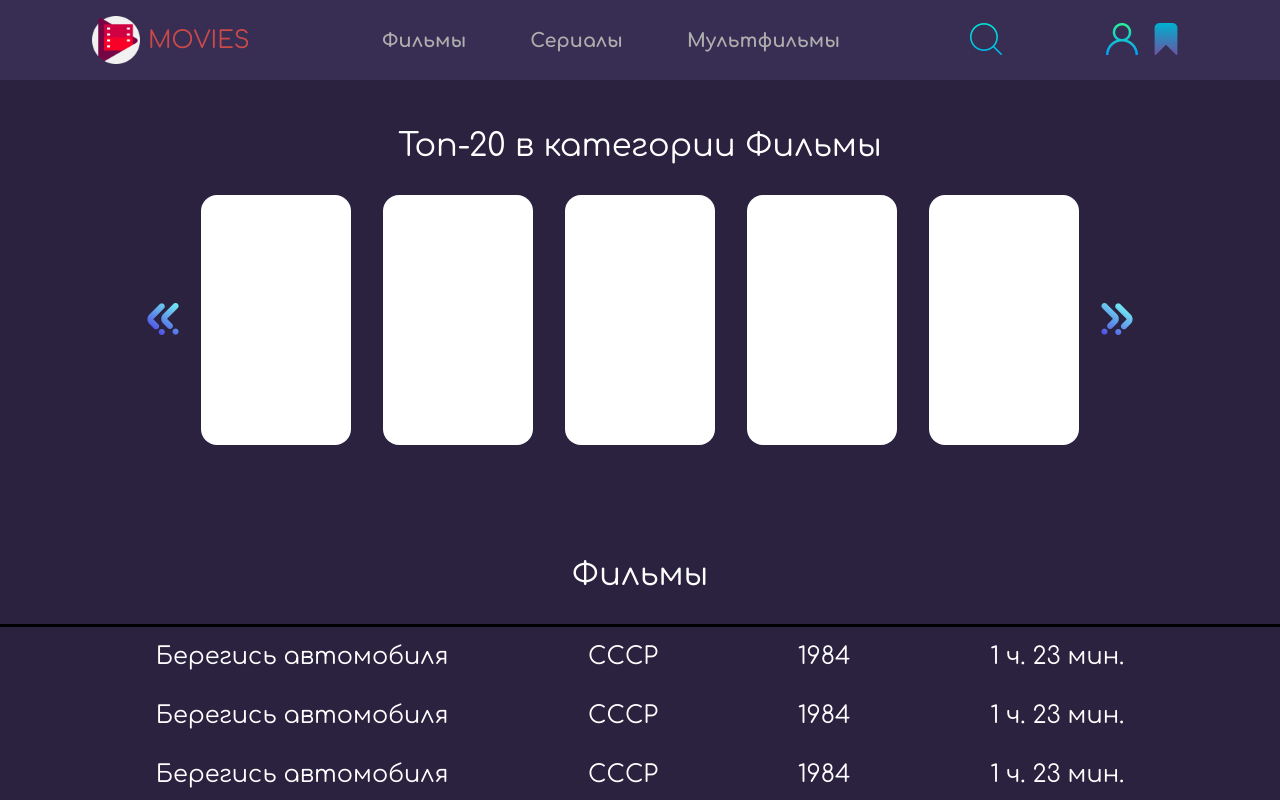
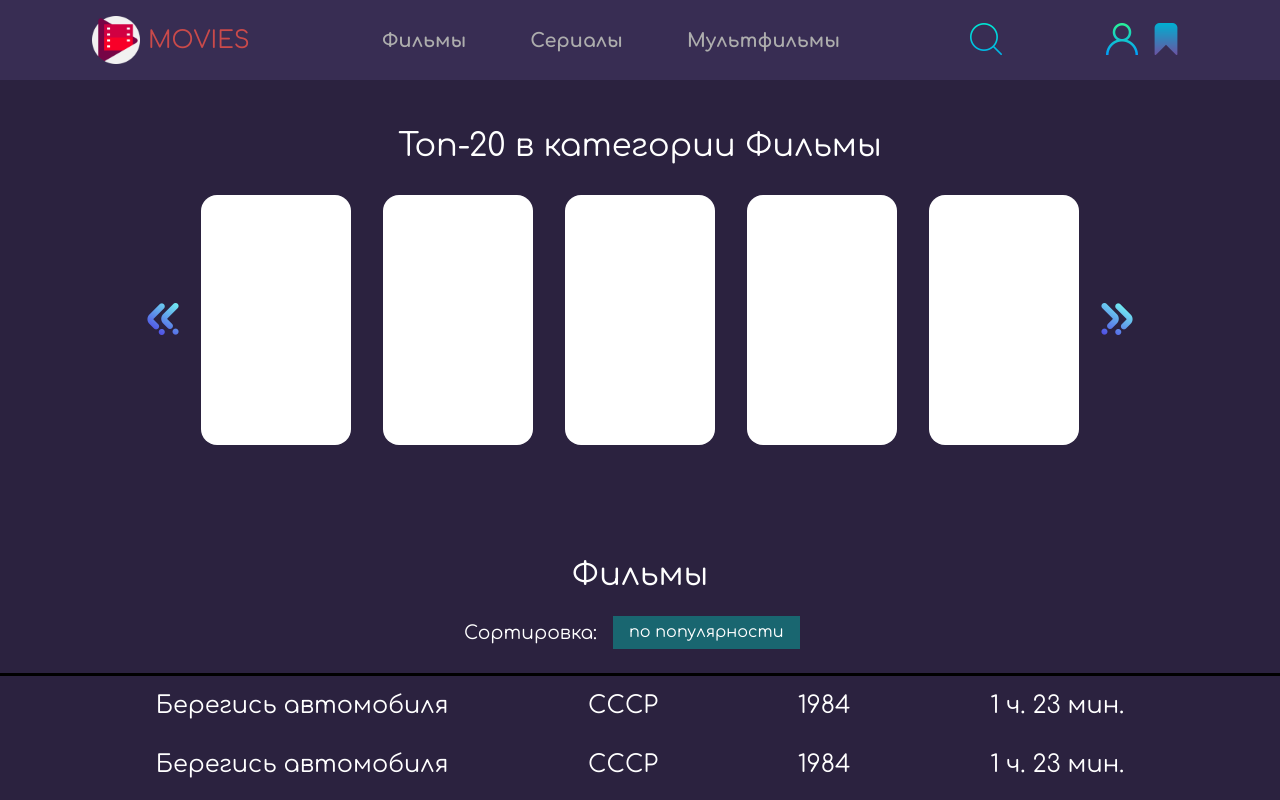
Before and after one commit to Evgenii-Buslaev/MoviesFinderAppReact, a React (Create React App) app: page /films in a window 1280 px wide. Built offline with nearby package versions, Linux system fonts and the light colour scheme.

Commit message:
Created custom Select, added it to InlineList

```diff
--- /dev/null
+++ b/src/UI/Select/Select.jsx
@@ -0,0 +1,19 @@
+import { selectOptions } from "../../utils/store";
+import styles from "./Select.module.css";
+
+function Select() {
+  return (
+    <div className={styles.cont}>
+      <h3>Сортировка: </h3>
+      <select className={styles.select}>
+        {selectOptions.map((item) => (
+          <option value={item} key={item}>
+            {item}
+          </option>
+        ))}
+      </select>
+    </div>
+  );
+}
+
+export default Select;
--- /dev/null
+++ b/src/UI/Select/Select.module.css
@@ -0,0 +1,20 @@
+.cont {
+  margin: 1rem auto 0;
+  display: flex;
+  justify-content: center;
+  align-items: center;
+}
+
+.cont h3 {
+  color: white;
+}
+
+.select {
+  font-size: 1rem;
+  margin: 0.5rem 1rem;
+  padding: 0.5rem 1rem;
+  border: none;
+  cursor: pointer;
+  color: white;
+  background-color: rgb(25, 102, 112);
+}
--- a/src/components/InlineList/InlineList.jsx
+++ b/src/components/InlineList/InlineList.jsx
@@ -1,7 +1,13 @@
+import Select from "../../UI/Select/Select";
 import styles from "./InlineList.module.css";
 
-function InlineList({ children }) {
-  return <div className={styles.list}>{children}</div>;
+function InlineList({ data, children }) {
+  return (
+    <>
+      <Select />
+      <div className={styles.list}>{children}</div>
+    </>
+  );
 }
 
 export default InlineList;
--- a/src/components/InlineList/InlineList.module.css
+++ b/src/components/InlineList/InlineList.module.css
@@ -1,5 +1,5 @@
 .list {
-  margin: 2rem auto;
+  margin: 1rem auto;
   display: flex;
   flex-direction: column;
   justify-content: center;
--- /dev/null
+++ b/src/utils/store.js
@@ -0,0 +1,3 @@
+const selectOptions = ["по популярности", "по названию", "сначала новое"];
+
+export { selectOptions };
```
